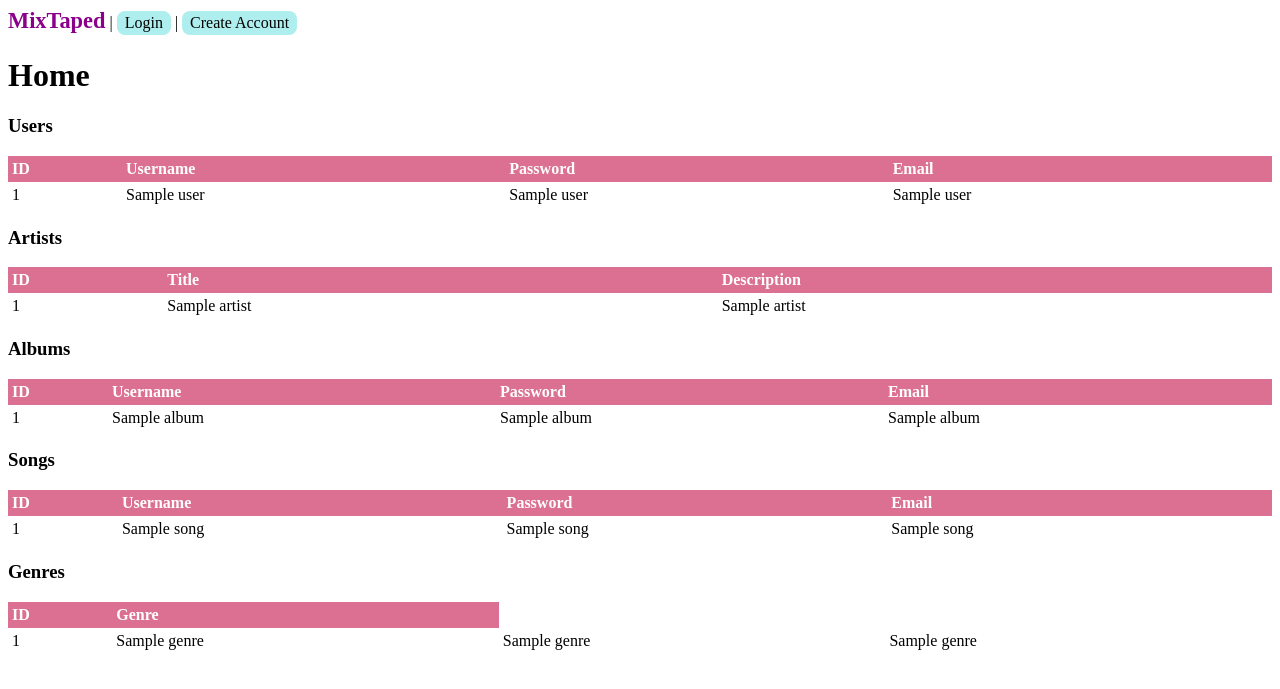
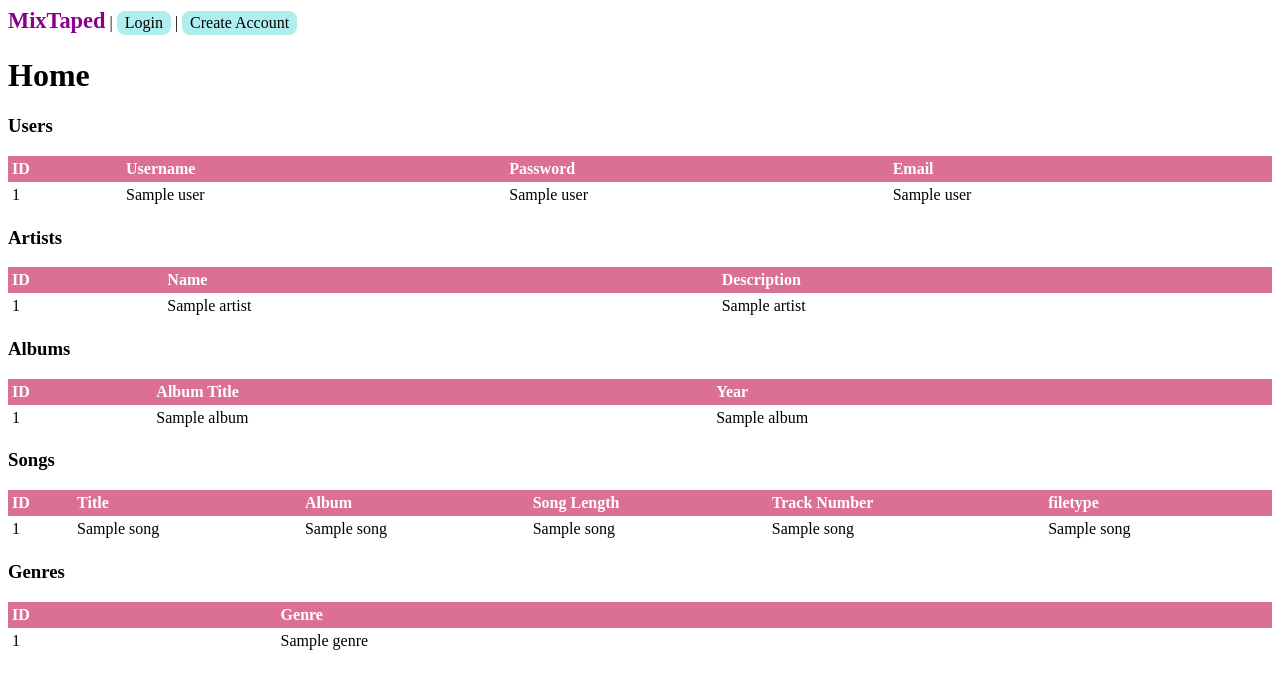
Before and after one commit to AshleyDeo/MixTaped, a Flask app: page / in a window 1280 px wide. Shown: the top 689 px of the page. Run offline with Flask 3, Linux system fonts and the light colour scheme; a database or web service that is not in the repository returns one stand-in record (values such as "Sample title"); some libraries are stand-ins or nearby versions.

Commit message:
Update index
Make index same as main branch

```diff
--- a/templates/index.html
+++ b/templates/index.html
@@ -30,7 +30,7 @@
 	<thead>
 		<tr>
 			<th>ID</th>
-			<th>Title</th>
+			<th>Name</th>
 			<th>Description</th>
 		</tr>
 	</thead>
@@ -49,9 +49,8 @@
 	<thead>
 		<tr>
 			<th>ID</th>
-			<th>Username</th>
-			<th>Password</th>
-			<th>Email</th>
+			<th>Album Title</th>
+			<th>Year</th>
 		</tr>
 	</thead>
 	<tbody>
@@ -60,7 +59,6 @@
 			<td>{{ row[0] }}</td>
 			<td>{{ row[1] }}</td>
 			<td>{{ row[2] }}</td>
-			<td>{{ row[3] }}</td>
 		</tr>
 		{% endfor %}
 	</tbody>
@@ -70,9 +68,11 @@
 	<thead>
 		<tr>
 			<th>ID</th>
-			<th>Username</th>
-			<th>Password</th>
-			<th>Email</th>
+			<th>Title</th>
+			<th>Album</th>
+			<th>Song Length</th>
+			<th>Track Number</th>
+			<th>filetype</th>
 		</tr>
 	</thead>
 	<tbody>
@@ -82,6 +82,8 @@
 			<td>{{ row[1] }}</td>
 			<td>{{ row[2] }}</td>
 			<td>{{ row[3] }}</td>
+			<td>{{ row[4] }}</td>
+			<td>{{ row[5] }}</td>
 		</tr>
 		{% endfor %}
 	</tbody>
@@ -99,8 +101,6 @@
 		<tr>
 			<td>{{ row[0] }}</td>
 			<td>{{ row[1] }}</td>
-			<td>{{ row[2] }}</td>
-			<td>{{ row[3] }}</td>
 		</tr>
 		{% endfor %}
 	</tbody>
```
